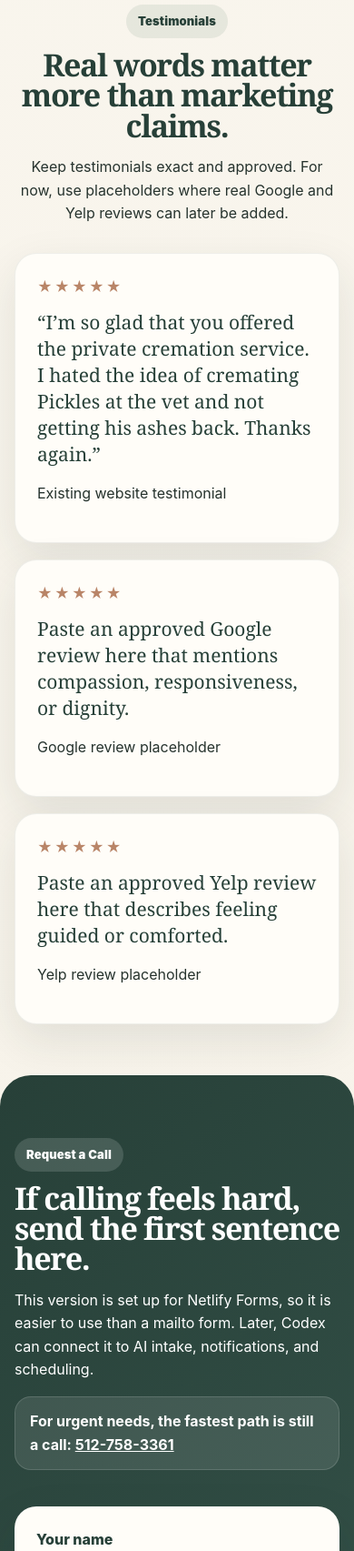
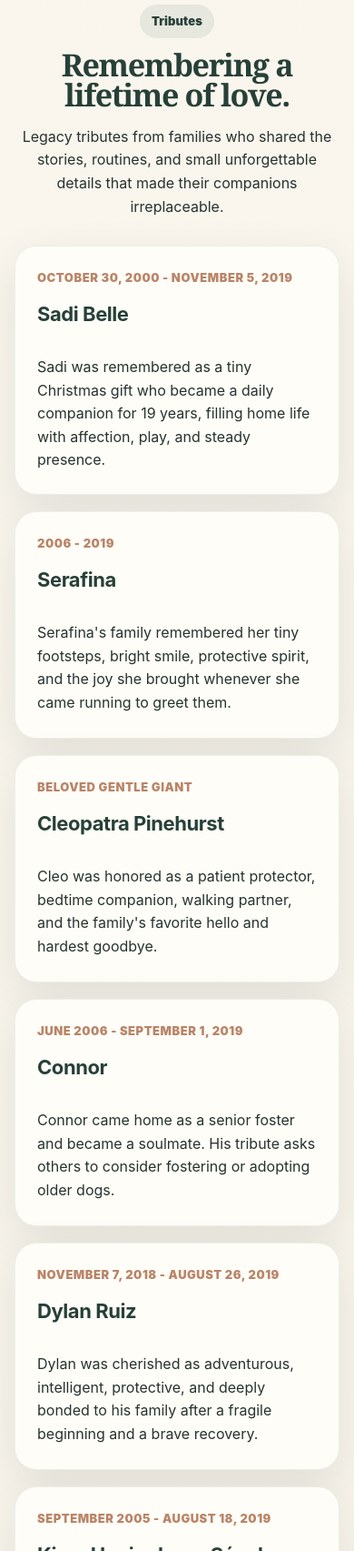
Before and after one commit to Hermes-80/mission-pet-memorials-site, a plain HTML site: page index.html in a window 390 px wide. Shown: the part 9980-11685 px from the top of the page at 91% size. Drawn offline with Linux system fonts and the light colour scheme.

Commit message:
Add legacy tribute section

```diff
--- a/index.html
+++ b/index.html
@@ -41,6 +41,7 @@
         <a href="#start">Start Here</a>
         <a href="#services">Services</a>
         <a href="#grief">Grief Support</a>
+        <a href="#tributes">Tributes</a>
         <a href="#faq">FAQ</a>
         <a class="nav-call" href="tel:5127583361">Call Now</a>
       </div>
@@ -282,29 +283,49 @@
       </div>
     </section>
 
-    <section class="section">
+    <section id="tributes" class="section tribute-section">
       <div class="section-head center">
-        <p class="eyebrow">Testimonials</p>
-        <h2>Real words matter more than marketing claims.</h2>
-        <p>Keep testimonials exact and approved. For now, use placeholders where real Google and Yelp reviews can later be added.</p>
+        <p class="eyebrow">Tributes</p>
+        <h2>Remembering a lifetime of love.</h2>
+        <p>Legacy tributes from families who shared the stories, routines, and small unforgettable details that made their companions irreplaceable.</p>
       </div>
 
       <div class="card-grid three">
-        <article class="quote-card">
-          <div class="stars">★★★★★</div>
-          <blockquote>“I’m so glad that you offered the private cremation service. I hated the idea of cremating Pickles at the vet and not getting his ashes back. Thanks again.”</blockquote>
-          <p>Existing website testimonial</p>
+        <article class="tribute-card">
+          <p class="tribute-meta">October 30, 2000 - November 5, 2019</p>
+          <h3>Sadi Belle</h3>
+          <p>Sadi was remembered as a tiny Christmas gift who became a daily companion for 19 years, filling home life with affection, play, and steady presence.</p>
         </article>
-        <article class="quote-card">
-          <div class="stars">★★★★★</div>
-          <blockquote>Paste an approved Google review here that mentions compassion, responsiveness, or dignity.</blockquote>
-          <p>Google review placeholder</p>
+        <article class="tribute-card">
+          <p class="tribute-meta">2006 - 2019</p>
+          <h3>Serafina</h3>
+          <p>Serafina's family remembered her tiny footsteps, bright smile, protective spirit, and the joy she brought whenever she came running to greet them.</p>
         </article>
-        <article class="quote-card">
-          <div class="stars">★★★★★</div>
-          <blockquote>Paste an approved Yelp review here that describes feeling guided or comforted.</blockquote>
-          <p>Yelp review placeholder</p>
+        <article class="tribute-card">
+          <p class="tribute-meta">Beloved gentle giant</p>
+          <h3>Cleopatra Pinehurst</h3>
+          <p>Cleo was honored as a patient protector, bedtime companion, walking partner, and the family's favorite hello and hardest goodbye.</p>
         </article>
+        <article class="tribute-card">
+          <p class="tribute-meta">June 2006 - September 1, 2019</p>
+          <h3>Connor</h3>
+          <p>Connor came home as a senior foster and became a soulmate. His tribute asks others to consider fostering or adopting older dogs.</p>
+        </article>
+        <article class="tribute-card">
+          <p class="tribute-meta">November 7, 2018 - August 26, 2019</p>
+          <h3>Dylan Ruiz</h3>
+          <p>Dylan was cherished as adventurous, intelligent, protective, and deeply bonded to his family after a fragile beginning and a brave recovery.</p>
+        </article>
+        <article class="tribute-card">
+          <p class="tribute-meta">September 2005 - August 18, 2019</p>
+          <h3>Kiara Heningburg-S&aacute;nchez</h3>
+          <p>Kiara's family remembered her kisses, silliness, loyalty, and the way she protected her siblings while keeping everyone laughing.</p>
+        </article>
+      </div>
+
+      <div class="tribute-note">
+        <p>Families are welcome to share a tribute when they are ready. There is no time limit on remembrance.</p>
+        <a class="button button-secondary" href="#lead-form">Share a tribute</a>
       </div>
     </section>
 
--- a/styles.css
+++ b/styles.css
@@ -285,6 +285,7 @@ h3 {
 .info-card,
 .service-card,
 .quote-card,
+.tribute-card,
 .panel,
 .map-placeholder {
   background: var(--white);
@@ -351,7 +352,8 @@ h3 {
 }
 
 .info-card,
-.quote-card {
+.quote-card,
+.tribute-card {
   border-radius: 24px;
   padding: 24px;
 }
@@ -519,6 +521,52 @@ blockquote {
   font-family: Georgia, "Times New Roman", serif;
   font-size: 21px;
   line-height: 1.38;
+  color: var(--deep);
+}
+
+.tribute-section .card-grid {
+  align-items: stretch;
+}
+
+.tribute-card {
+  display: flex;
+  flex-direction: column;
+  min-height: 250px;
+}
+
+.tribute-card h3 {
+  margin-bottom: 12px;
+}
+
+.tribute-card p:last-child {
+  margin-bottom: 0;
+}
+
+.tribute-meta {
+  color: var(--clay);
+  font-size: 13px;
+  font-weight: 900;
+  letter-spacing: 0.04em;
+  margin: 0 0 12px;
+  text-transform: uppercase;
+}
+
+.tribute-note {
+  max-width: 780px;
+  margin: 24px auto 0;
+  display: flex;
+  align-items: center;
+  justify-content: space-between;
+  gap: 16px;
+  padding: 20px;
+  border-radius: 24px;
+  background: rgba(255, 253, 248, 0.78);
+  border: 1px solid rgba(39, 64, 56, 0.08);
+}
+
+.tribute-note p {
+  margin: 0;
+  font-weight: 800;
   color: var(--deep);
 }
 
@@ -712,6 +760,11 @@ summary {
     grid-template-columns: 1fr;
   }
 
+  .tribute-note {
+    align-items: stretch;
+    flex-direction: column;
+  }
+
   .service-card {
     grid-template-columns: 1fr;
   }
```
